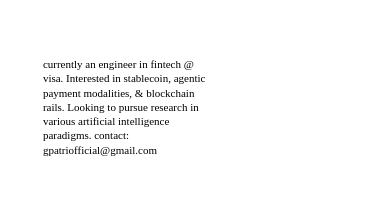
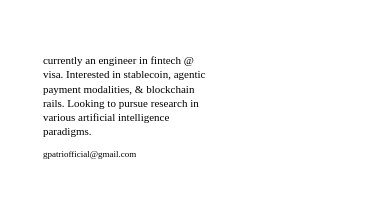
Before and after one commit to gitidhar/giridhar-world, a Next.js app: page / in a window 390 px wide. Shown: the part 256-466 px from the top of the page. Built offline with nearby package versions, Linux system fonts and the light colour scheme.

Commit message:
preserve proportions pt 9 + email

```diff
--- a/app/globals.css
+++ b/app/globals.css
@@ -80,6 +80,24 @@
   z-index: 2;
 }
 
+.bio {
+  margin: 0;
+}
+
+.email {
+  display: inline-block;
+  margin-top: 22px;
+
+  color: black;
+  font-size: 16px;
+  line-height: 1.2;
+  text-decoration: none;
+}
+
+.email:hover {
+  text-decoration: underline;
+}
+
 .symbols {
   position: absolute;
 
@@ -124,6 +142,11 @@
     line-height: 1.45;
   }
 
+  .email {
+    margin-top: 28px;
+    font-size: 20px;
+  }
+
   .symbols {
     top: 16%;
 
@@ -156,6 +179,11 @@
 
     font-size: 30px;
     line-height: 1.4;
+  }
+
+  .email {
+    margin-top: 20px;
+    font-size: 17px;
   }
 
   .symbols {
@@ -193,6 +221,11 @@
     line-height: 1.35;
   }
 
+  .email {
+    margin-top: 16px;
+    font-size: 14px;
+  }
+
   .symbols {
     top: 19%;
     left: 66%;
@@ -227,6 +260,11 @@
     line-height: 1.3;
   }
 
+  .email {
+    margin-top: 10px;
+    font-size: 9px;
+  }
+
   .symbols {
     top: 20%;
     left: 67%;
--- a/app/page.tsx
+++ b/app/page.tsx
@@ -3,7 +3,7 @@
     <main className="screen">
       <div className="canvas">
         <nav className="nav">
-          <a href="/resume.pdf" target="_blank">
+          <a href="/resume.pdf" target="_blank" rel="noopener noreferrer">
             resume
           </a>
 
@@ -23,7 +23,6 @@
             linkedin
           </a>
 
-
           <a
             href="https://YOUR_SUBSTACK.substack.com"
             target="_blank"
@@ -34,11 +33,15 @@
         </nav>
 
         <section className="description">
-          currently an engineer in fintech @ visa. Interested in stablecoin,
-          agentic payment modalities, & blockchain rails. Looking to pursue
-          research in various artificial intelligence paradigms.
+          <p className="bio">
+            currently an engineer in fintech @ visa. Interested in stablecoin,
+            agentic payment modalities, & blockchain rails. Looking to pursue
+            research in various artificial intelligence paradigms.
+          </p>
 
-          contact: gpatriofficial@gmail.com
+          <a className="email" href="mailto:gpatriofficial@gmail.com">
+            gpatriofficial@gmail.com
+          </a>
         </section>
 
         <img
```
